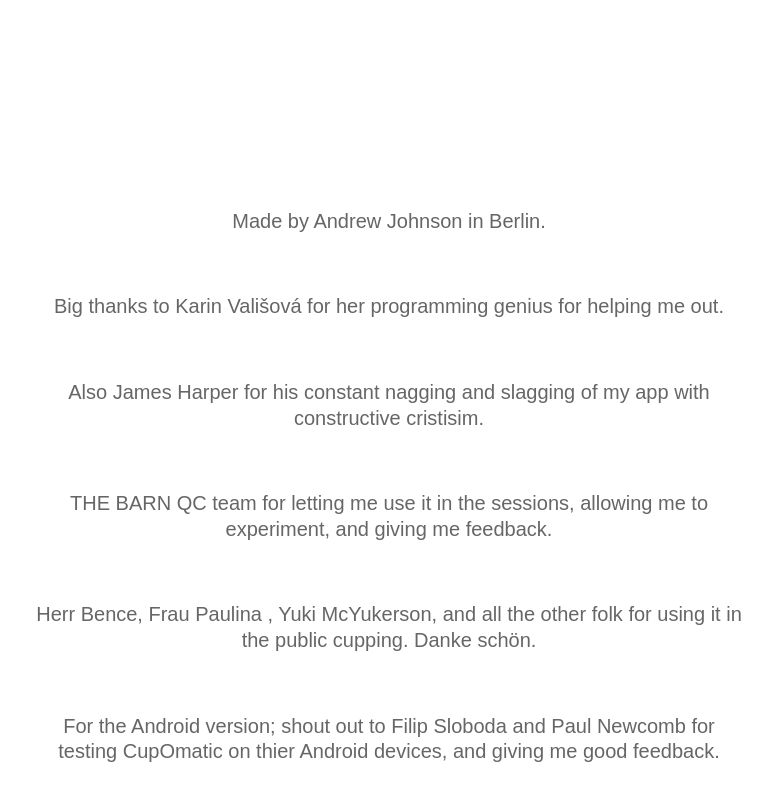
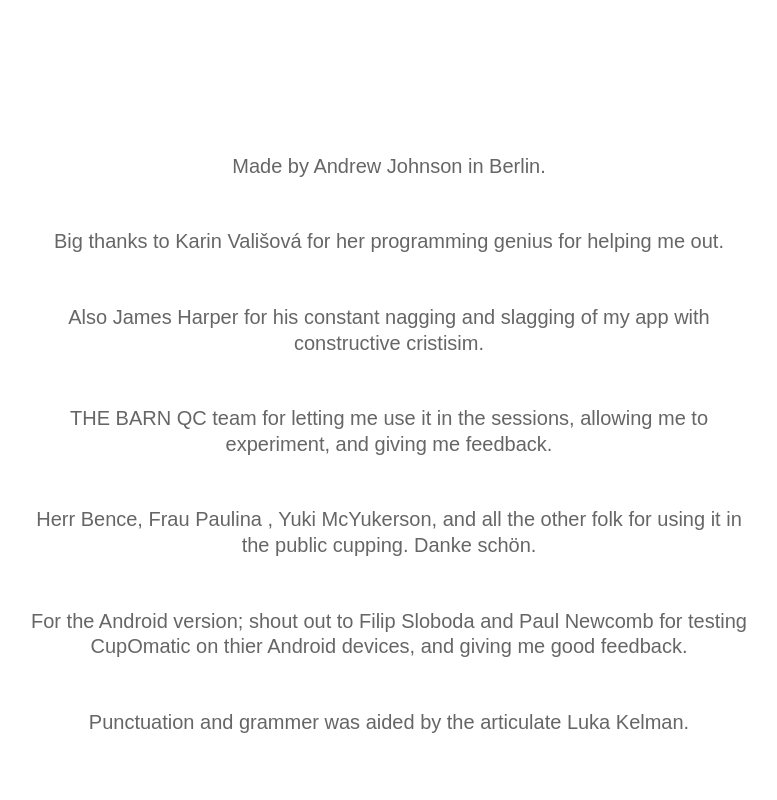
Before and after one commit to anjrew/CupOmaticWebsite, a plain HTML site: page cupomatic.net/index.html in a window 1280 px wide. Shown: the part 2536-3336 px from the top of the page, without its empty margins (251-1028 px from the left). Drawn offline with nearby package versions, Linux system fonts and the light colour scheme; a web font is replaced by a local one.

Commit message:
21/7/2018 - 21:35
Changed the email address to .net and other things

```diff
--- a/cupomatic.net/css/style.css
+++ b/cupomatic.net/css/style.css
@@ -152,7 +152,7 @@
 
 p {
     margin: 0 0 20px;
-    padding: 20px;
+    padding: 15px;
 	font-size: 20px;
 }
 
--- a/cupomatic.net/index.html
+++ b/cupomatic.net/index.html
@@ -229,6 +229,7 @@
                         <p>THE BARN QC team for letting me use it in the sessions, allowing me to experiment, and giving me feedback.</p>
                         <p>Herr Bence, Frau Paulina , Yuki McYukerson, and all the other folk for using it in the public cupping. Danke schön.</p>
                         <p>For the Android version; shout out to Filip Sloboda and Paul Newcomb for testing CupOmatic on thier Android devices, and giving me good feedback.</p>
+                        <p>Punctuation and grammer was aided by the articulate Luka Kelman.</p>
 
     <!--					<a href="#service" class="btn btn-skin btn-scroll">What we do</a>  -->
                     </div>
@@ -252,7 +253,7 @@
                             <h2 class="h-bold animated bounceInDown">Get in touch with us</h2>
                             <br/>
                             <!-- <h2>info@cupomatic.com</h2> -->
-                            <a class="email" href="mailto:info@cupomatic.com">info@cupomatic.com</a>
+                            <a class="email" href="mailto:info@cupomatic.net">info@cupomatic.net</a>
                                 <div class="divider-header"></div>
                             </div>
                         </div>
```
